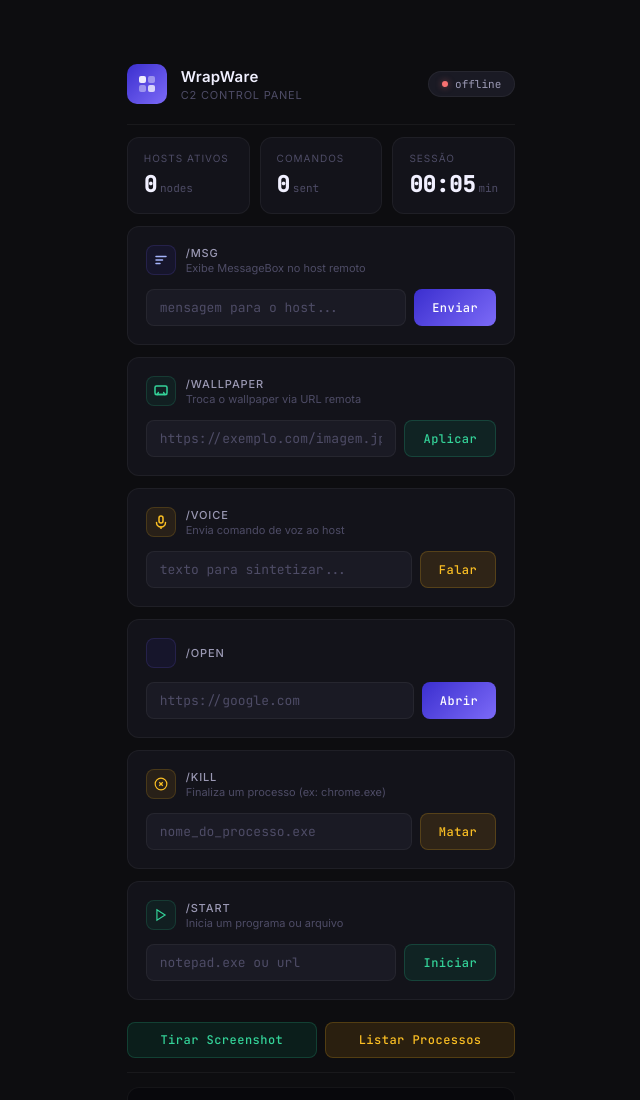
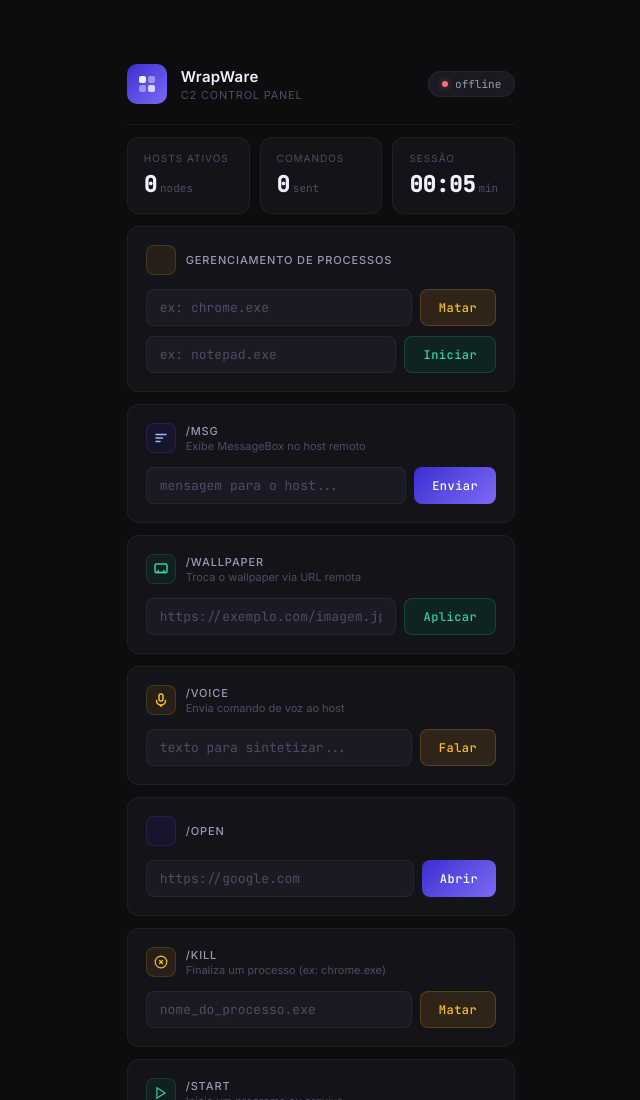
Before and after one commit to 10yearsahead/wrapware-server, a website: page index.html in a window 1280 px wide. Shown: the top 1100 px of the page, without its empty margins (319-959 px from the left). Drawn offline with nearby package versions, Linux system fonts and the light colour scheme; no server answers.

Commit message:
Update index.html

```diff
--- a/index.html
+++ b/index.html
@@ -220,6 +220,21 @@
     </div>
   </div>
 
+  <div class="card">
+    <div class="card-hdr">
+        <div class="c-icon amber"><svg>...</svg></div>
+        <div><div class="card-title">Gerenciamento de Processos</div></div>
+    </div>
+    <div class="row" style="margin-bottom: 10px;">
+        <input class="inp" id="killInput" placeholder="ex: chrome.exe">
+        <button class="btn amber" onclick="dispatch('/kill','killInput')">Matar</button>
+    </div>
+    <div class="row">
+        <input class="inp" id="startInput" placeholder="ex: notepad.exe">
+        <button class="btn green" onclick="dispatch('/start','startInput')">Iniciar</button>
+    </div>
+</div>
+
   <!-- /msg -->
   <div class="card">
     <div class="card-hdr">
```
